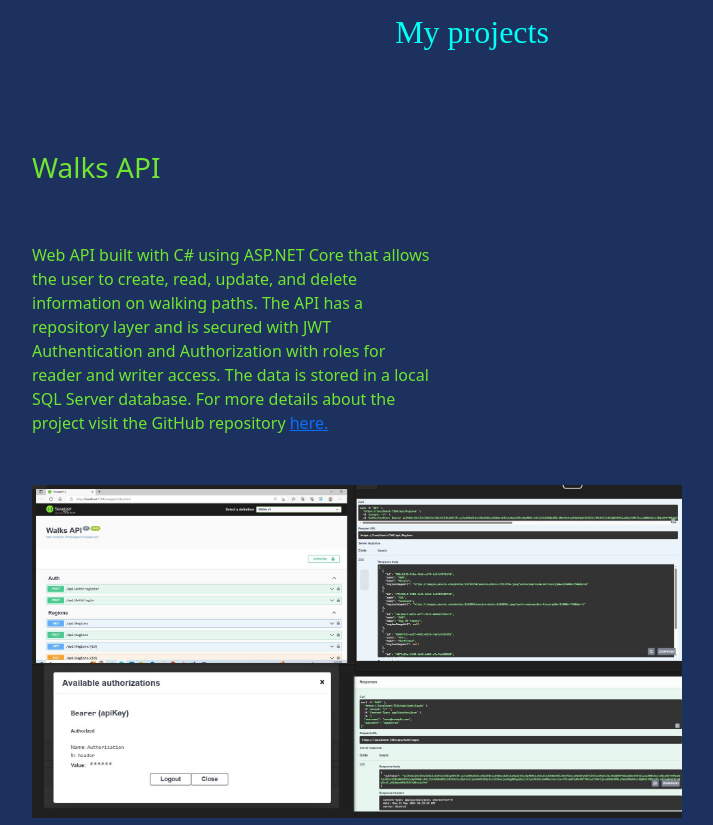
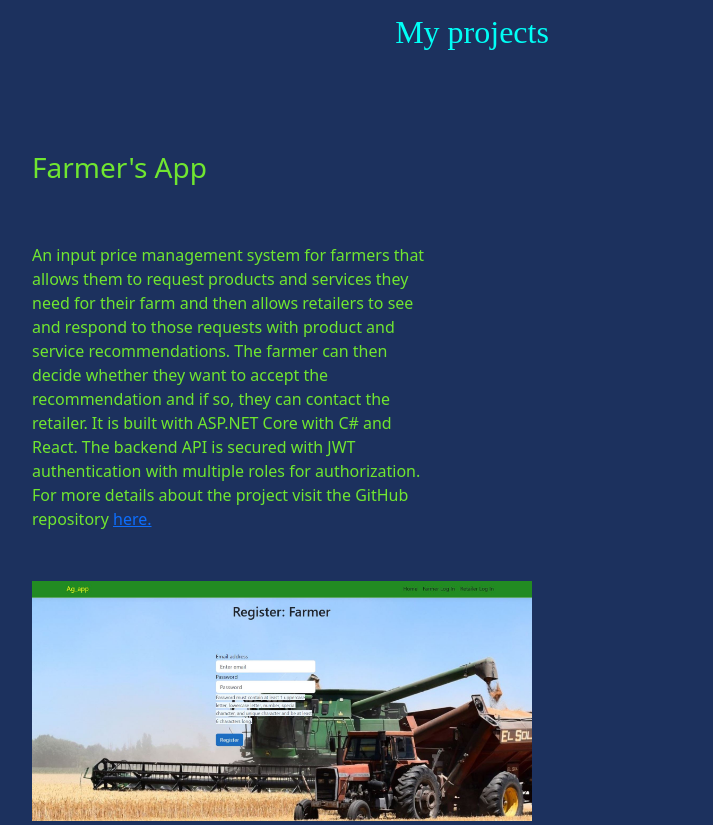
Before and after one commit to TylerGrosz9413/Portfolio-site, a plain HTML site: page index.html in a window 1280 px wide. Shown: the part 1305-2130 px from the top of the page, without its empty margins (168-881 px from the left). Drawn offline with nearby package versions, Linux system fonts and the light colour scheme; a web font is replaced by a local one.

Commit message:
updated resume and projects section

```diff
--- a/css/styles.css
+++ b/css/styles.css
@@ -107,3 +107,6 @@ ul {
 #contact {
     text-align: center;
 }
+.farmer {
+    margin-bottom: 300px;
+}
--- a/index.html
+++ b/index.html
@@ -91,19 +91,21 @@
       <div class="seperator">
 
       </div>
-      <h3 class="project-description">Walks API</h3>
+      <h3 class="project-description">Farmer's App</h3>
       <span>
-      <p  class="project-description">Web API built with C# using ASP.NET Core that allows the user to create, read, update, and delete information on walking paths.
-        The API has a repository layer and is secured with JWT Authentication and Authorization with roles for reader and writer access. The data is stored in a local SQL Server database.
+      <p  class="project-description">An input price management system for farmers that allows them to request products and services
+        they need for their farm and then allows retailers to see and respond to those requests with product and service recommendations.
+        The farmer can then decide whether they want to accept the recommendation and if so, they can contact the retailer. It is built with
+        ASP.NET Core with C# and React. The backend API is secured with JWT authentication with multiple roles for authorization.
         For more details about the project visit the GitHub repository
-        <a href="https://github.com/TylerGrosz9413/Walks-API" target="_blank">here.</a>
+        <a href="https://github.com/TylerGrosz9413/Ag-App" target="_blank">here.</a>
       </p>
       </span>
       <span>
 
-        <img src="assets/WalksApi5.JPG" alt="Walks API"
-        width="650px"
-        class="p1">
+        <img src="assets/register-farmer.JPG" alt="register farmer page"
+        width="500px"
+        class="p1 farmer">
       </span>
       <span>
     </span>
```
Also changed, not shown: assets/register-farmer.JPG (added), 1 other file.
